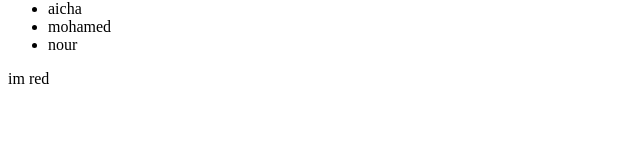
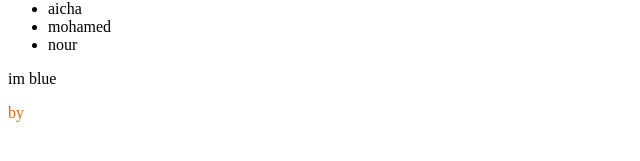
Before and after one commit to EttabetAicha/learnAngular, an Angular app: page / in a window 1280 px wide. Shown: the part 493-654 px from the top of the page, without its empty margins (0-640 px from the left). Built offline with nearby package versions, Linux system fonts and the light colour scheme.

Commit message:
apply switch case and

```diff
--- a/src/app/app.component.html
+++ b/src/app/app.component.html
@@ -14,6 +14,7 @@
 <!-- two way data binding -->
 <input type="text" [(ngModel)]="text">
 <div>
+
 <!-- ternary operator  -->
 
   <h1 >{{user.firstName==='aicha ettabet'?user.age :'fonono'}}</h1>
@@ -28,7 +29,7 @@
     }
     </ul>
     <!-- switch case -->
-     @switch (color) {
+    @switch (color) {
       @case ('red') {
         <p>im red</p>
       }
@@ -38,7 +39,9 @@
       @default {
         <p>im not red or blue</p>
       }
-     }
+    }
+    <p style="color: chocolate;">by</p>
+
 
 
 
--- a/src/app/app.component.ts
+++ b/src/app/app.component.ts
@@ -2,7 +2,12 @@ import { Component } from '@angular/core';
 import { RouterOutlet } from '@angular/router';
 import { FirstComponent } from "./first/first.component";
 import { FormsModule } from '@angular/forms';
+import { BrowserModule } from '@angular/platform-browser';
+
 import { NgModule } from '@angular/core';
+
+import { CommonModule } from '@angular/common';
+
 @Component({
   selector: 'app-root',
   imports: [FirstComponent,FormsModule],
@@ -26,7 +31,7 @@ export class AppComponent {
     "nour"
   ]
   // declare var with the type
-   color:string='red'
+   color:string='blue'
   // event binding
   change(){
 
```
